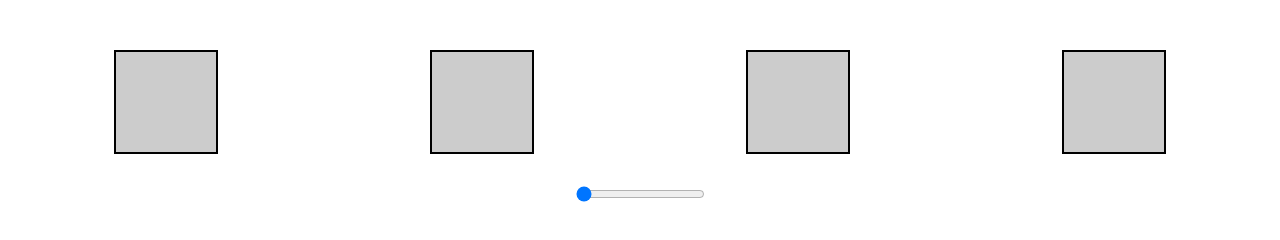
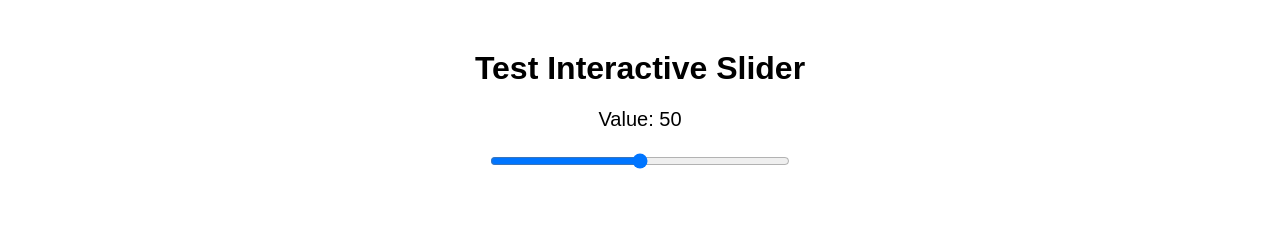
Before and after one commit to daaron-wright/interactive_slider, a plain HTML site: page index.html in a window 1280 px wide. Drawn offline with Linux system fonts and the light colour scheme.

Commit message:
Update index.html

```diff
--- a/index.html
+++ b/index.html
@@ -3,23 +3,34 @@
 <head>
     <meta charset="UTF-8">
     <meta name="viewport" content="width=device-width, initial-scale=1.0">
-    <title>Interactive Color Box Slider</title>
-    <link rel="stylesheet" href="styles.css">
+    <title>Interactive Slider</title>
+    <style>
+        body {
+            font-family: Arial, sans-serif;
+            text-align: center;
+            margin-top: 50px;
+        }
+        #sliderValue {
+            font-size: 20px;
+            margin-bottom: 20px;
+        }
+        input[type="range"] {
+            width: 300px;
+        }
+    </style>
 </head>
 <body>
+    <h1>Test Interactive Slider</h1>
+    <p id="sliderValue">Value: 50</p>
+    <input type="range" id="mySlider" min="0" max="100" value="50">
 
-<div class="container">
-    <div class="box" id="box1"></div>
-    <div class="box" id="box2"></div>
-    <div class="box" id="box3"></div>
-    <div class="box" id="box4"></div>
-</div>
+    <script>
+        const slider = document.getElementById('mySlider');
+        const sliderValue = document.getElementById('sliderValue');
 
-<div class="slider-container">
-    <input type="range" id="colorSlider" min="0" max="100" value="0" step="1">
-</div>
-
-<script src="script.js"></script>
-
+        slider.addEventListener('input', function() {
+            sliderValue.textContent = `Value: ${slider.value}`;
+        });
+    </script>
 </body>
 </html>
```
